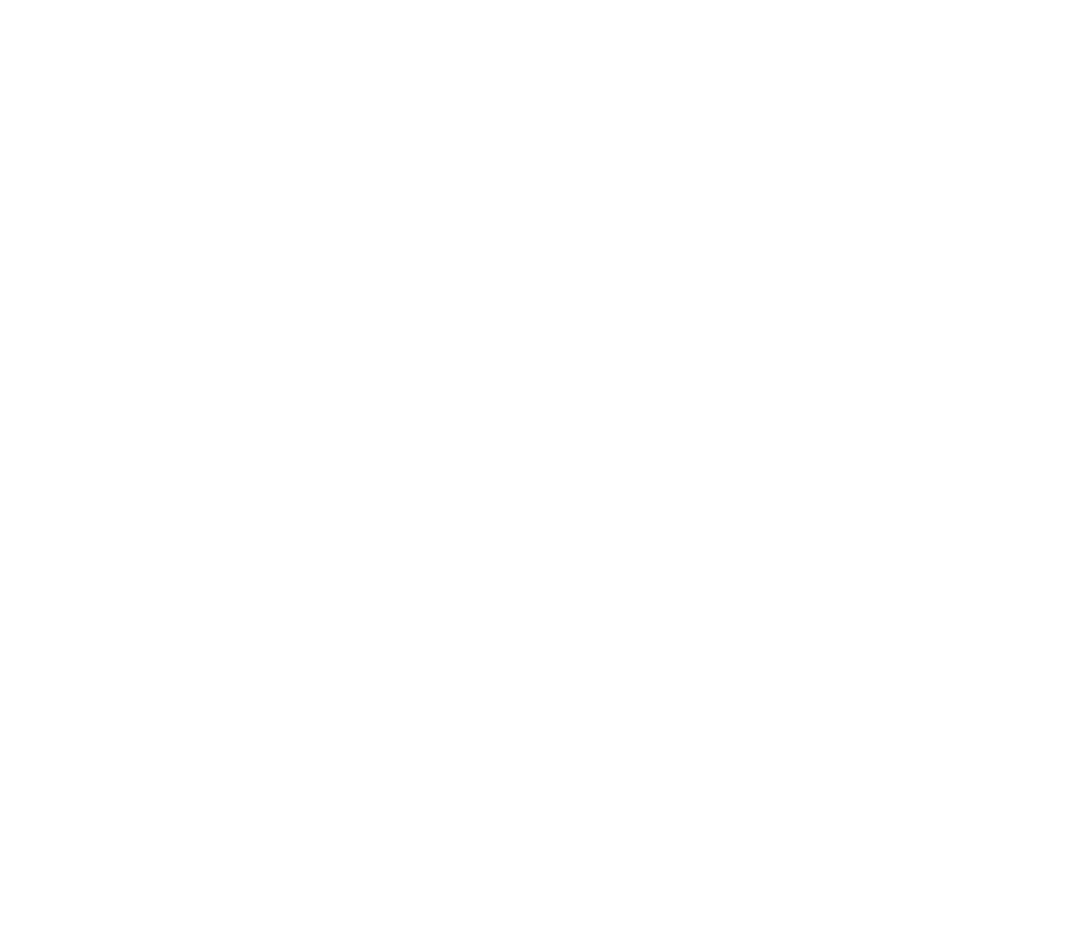
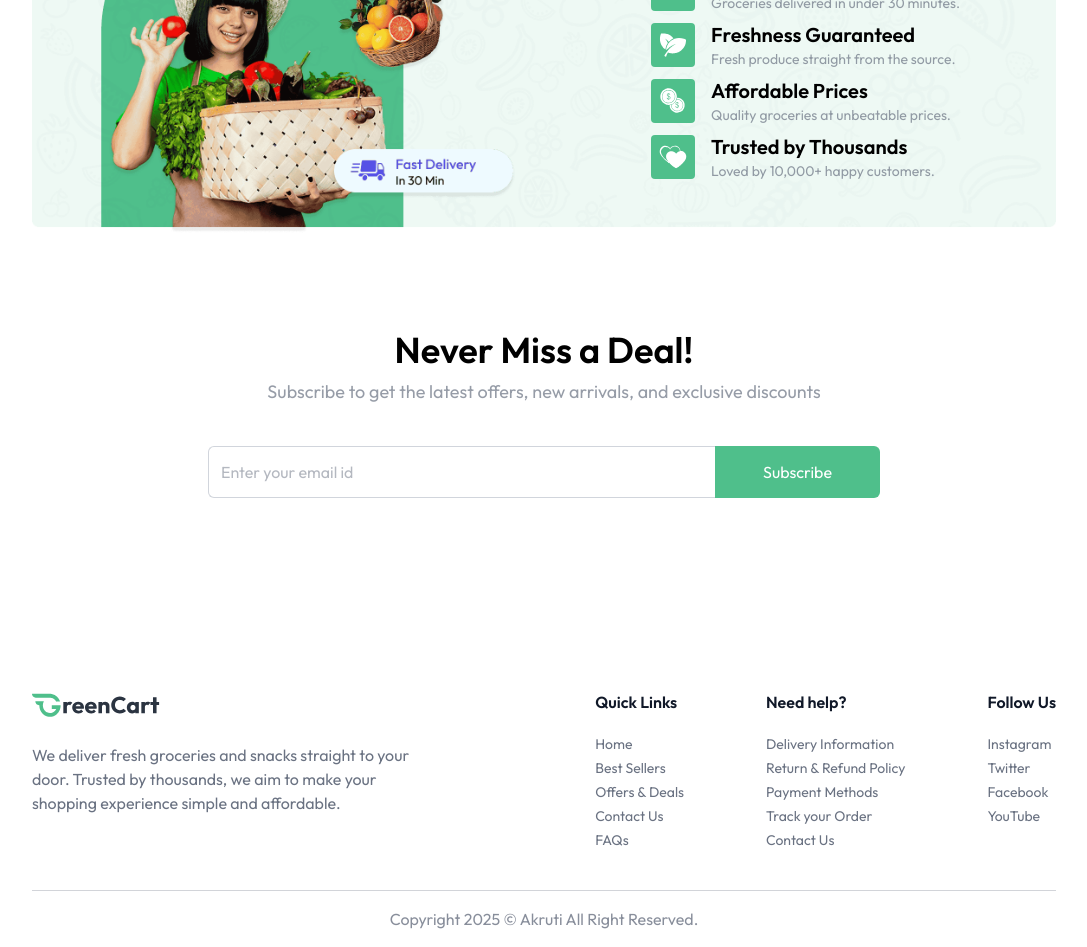
Before and after one commit to MaheshDataWizard/FreshCart, a React (Vite) app in the folder client/: page / in a window 1280 px wide. Shown: the part 1520-2467 px from the top of the page, without its empty margins (96-1183 px from the left). Before the commit the page ends 1276 px from the top, so only its background shows below. Built offline with nearby package versions, Linux system fonts and the light colour scheme.

Commit message:
Added login and newsletter functionality

```diff
--- a/client/src/App.jsx
+++ b/client/src/App.jsx
@@ -2,17 +2,19 @@
 import NavBar from "./components/NavBar";
 import { Routes, Route, useLocation } from "react-router-dom";
 import Home from "./pages/Home";
-import { Toaster } from 'react-hot-toast'; // ✅ fixed here
+import { Toaster } from "react-hot-toast"; // ✅ fixed here
+import Footer from "./components/Footer";
+import { useAppContext } from "./context/AppContext";
+import Login from "./components/Login";
 
 const App = () => {
   const isSellerPath = useLocation().pathname.includes("seller");
-
+  const { showUserLogin } = useAppContext();
   return (
     <div>
       {isSellerPath ? null : <NavBar />}
-
+      {showUserLogin ? <Login /> : null}
       <Toaster /> {/* ✅ this will now work */}
-
       <div
         className={`${isSellerPath ? "" : "px-6 md:px-16 lg:px-24 xl:px-32"}`}
       >
@@ -20,6 +22,7 @@
           <Route path="/" element={<Home />} />
         </Routes>
       </div>
+      {!isSellerPath && <Footer />}
     </div>
   );
 };
--- /dev/null
+++ b/client/src/components/BottomBanner.jsx
@@ -0,0 +1,46 @@
+import React from "react";
+import { assets, features } from "../assets/assets";
+
+const BottomBanner = () => {
+  return (
+    <div className="relative mt-24">
+      <img
+        src={assets.bottom_banner_image}
+        alt="banner"
+        className="w-fu; hidden md:block"
+      />
+      <img
+        src={assets.bottom_banner_image_sm}
+        alt="banner"
+        className="w-full md:hidden"
+      />
+
+      <div className="absolute inset-0 flex flex-col items-center md:items-end md:justify-center pt-16 md:pt-0 md:pr-24">
+        <div>
+          <h1 className="text-2xl md:text-3xl font-semibold text-primary mb-6">
+            Why we are the Best?
+          </h1>
+          {features.map((feature, index) => (
+            <div key={index} className="flex items-center gap-4 mt-2">
+              <img
+                src={feature.icon}
+                alt={feature.title}
+                className="md:w-11 w-9"
+              />
+              <div>
+                <h3 className="text-lg md:text-xl font-semibold">
+                  {feature.title}
+                </h3>
+                <p className="text-gray-500/70 text-xs md:text-sm">
+                  {feature.description}
+                </p>
+              </div>
+            </div>
+          ))}
+        </div>
+      </div>
+    </div>
+  );
+};
+
+export default BottomBanner;
--- /dev/null
+++ b/client/src/components/Footer.jsx
@@ -0,0 +1,42 @@
+import React from "react";
+import { assets, footerLinks } from "../assets/assets";
+
+const Footer = () => {
+  return (
+    <div className="px-6 md:px-16 lg:px-24 xl:px-32 mt-24 gd-primary/10">
+      <div className="flex flex-col md:flex-row items-start justify-between gap-10 py-10 border-b border-gray-500/30 text-gray-500">
+        <div>
+          <img className="w-34 md:w-32" src={assets.logo} alt="logo" />
+          <p className="max-w-[410px] mt-6">
+            We deliver fresh groceries and snacks straight to your door. Trusted
+            by thousands, we aim to make your shopping experience simple and
+            affordable.
+          </p>
+        </div>
+        <div className="flex flex-wrap justify-between w-full md:w-[45%] gap-5">
+          {footerLinks.map((section, index) => (
+            <div key={index}>
+              <h3 className="font-semibold text-base text-gray-900 md:mb-5 mb-2">
+                {section.title}
+              </h3>
+              <ul className="text-sm space-y-1">
+                {section.links.map((link, i) => (
+                  <li key={i}>
+                    <a href={link.url} className="hover:underline transition">
+                      {link.text}
+                    </a>
+                  </li>
+                ))}
+              </ul>
+            </div>
+          ))}
+        </div>
+      </div>
+      <p className="py-4 text-center text-sm md:text-base text-gray-500/80">
+        Copyright {new Date().getFullYear()} © Akruti All Right Reserved.
+      </p>
+    </div>
+  );
+};
+
+export default Footer;
--- /dev/null
+++ b/client/src/components/Login.jsx
@@ -0,0 +1,98 @@
+import React from "react";
+import { useAppContext } from "../context/AppContext";
+
+const Login = () => {
+  const { setShowUserLogin, setUser } = useAppContext();
+
+  const [state, setState] = React.useState("login");
+  const [name, setName] = React.useState("");
+  const [email, setEmail] = React.useState("");
+  const [password, setPassword] = React.useState("");
+
+  const onSubmitHandler = async (event) => {
+    event.preventDefault();
+    setUser({
+      email: "rangnath@gmail.com",
+      name: "RanguBhai",
+    });
+    setShowUserLogin(false);
+  };
+  return (
+    <div
+      onClick={() => setShowUserLogin(false)}
+      className="fixed top-0 bottom-0 left-0 right-0 z-30 flex items-center text-sm text-gray-600 bg-black/50"
+    >
+      <form
+        onSubmit={onSubmitHandler}
+        onClick={(e) => e.stopPropagation()}
+        className="flex flex-col gap-4 m-auto items-start p-8 py-12 w-80 sm:w-[352px] rounded-lg shadow-xl border border-gray-200 bg-white"
+      >
+        <p className="text-2xl font-medium m-auto">
+          <span className="text-primary">User</span>{" "}
+          {state === "login" ? "Login" : "Sign Up"}
+        </p>
+        {state === "register" && (
+          <div className="w-full">
+            <p>Name</p>
+            <input
+              onChange={(e) => setName(e.target.value)}
+              value={name}
+              placeholder="type here"
+              className="border border-gray-200 rounded w-full p-2 mt-1 outline-primary"
+              type="text"
+              required
+            />
+          </div>
+        )}
+        <div className="w-full ">
+          <p>Email</p>
+          <input
+            onChange={(e) => setEmail(e.target.value)}
+            value={email}
+            placeholder="type here"
+            className="border border-gray-200 rounded w-full p-2 mt-1 outline-primary"
+            type="email"
+            required
+          />
+        </div>
+        <div className="w-full ">
+          <p>Password</p>
+          <input
+            onChange={(e) => setPassword(e.target.value)}
+            value={password}
+            placeholder="type here"
+            className="border border-gray-200 rounded w-full p-2 mt-1 outline-primary"
+            type="password"
+            required
+          />
+        </div>
+        {state === "register" ? (
+          <p>
+            Already have account?{" "}
+            <span
+              onClick={() => setState("login")}
+              className="text-primary cursor-pointer"
+            >
+              click here
+            </span>
+          </p>
+        ) : (
+          <p>
+            Create an account?{" "}
+            <span
+              onClick={() => setState("register")}
+              className="text-primary cursor-pointer"
+            >
+              click here
+            </span>
+          </p>
+        )}
+        <button className="bg-primary hover:bg-primary-dull transition-all text-white w-full py-2 rounded-md cursor-pointer">
+          {state === "register" ? "Create Account" : "Login"}
+        </button>
+      </form>
+    </div>
+  );
+};
+
+export default Login;
--- /dev/null
+++ b/client/src/components/NewsLetter.jsx
@@ -0,0 +1,29 @@
+import React from "react";
+
+const NewsLetter = () => {
+  return (
+    <div className="flex flex-col items-center justify-center text-center space-y-2 mt-24 pb-14">
+      <h1 className="md:text-4xl text-2xl font-semibold">Never Miss a Deal!</h1>
+      <p className="md:text-lg text-gray-500/70 pb-8">
+        Subscribe to get the latest offers, new arrivals, and exclusive
+        discounts
+      </p>
+      <form className="flex items-center justify-between max-w-2xl w-full md:h-13 h-12">
+        <input
+          className="border border-gray-300 rounded-md h-full border-r-0 outline-none w-full rounded-r-none px-3 text-gray-500"
+          type="text"
+          placeholder="Enter your email id"
+          required
+        />
+        <button
+          type="submit"
+          className="md:px-12 px-8 h-full text-white bg-primary hover:bg-primary-dull transition-all cursor-pointer rounded-md rounded-l-none"
+        >
+          Subscribe
+        </button>
+      </form>
+    </div>
+  );
+};
+
+export default NewsLetter;
--- a/client/src/pages/Home.jsx
+++ b/client/src/pages/Home.jsx
@@ -2,6 +2,8 @@
 import MainBanner from "../components/MainBanner";
 import Categories from "../components/Categories";
 import BestSeller from "../components/BestSeller";
+import BottomBanner from "../components/BottomBanner";
+import NewsLetter from "../components/NewsLetter";
 
 const Home = () => {
   return (
@@ -9,6 +11,8 @@
       <MainBanner />
       <Categories />
       <BestSeller />
+      <BottomBanner />
+      <NewsLetter />
     </div>
   );
 };
```
